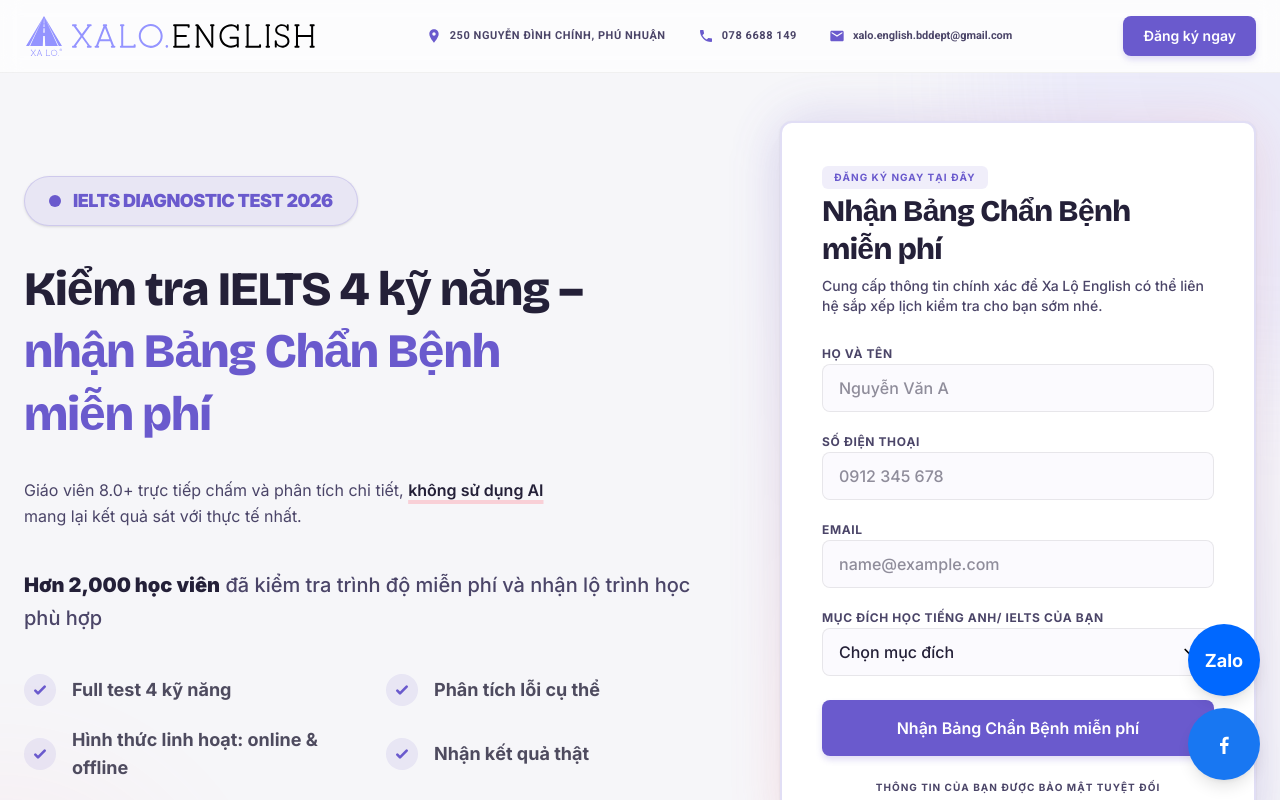
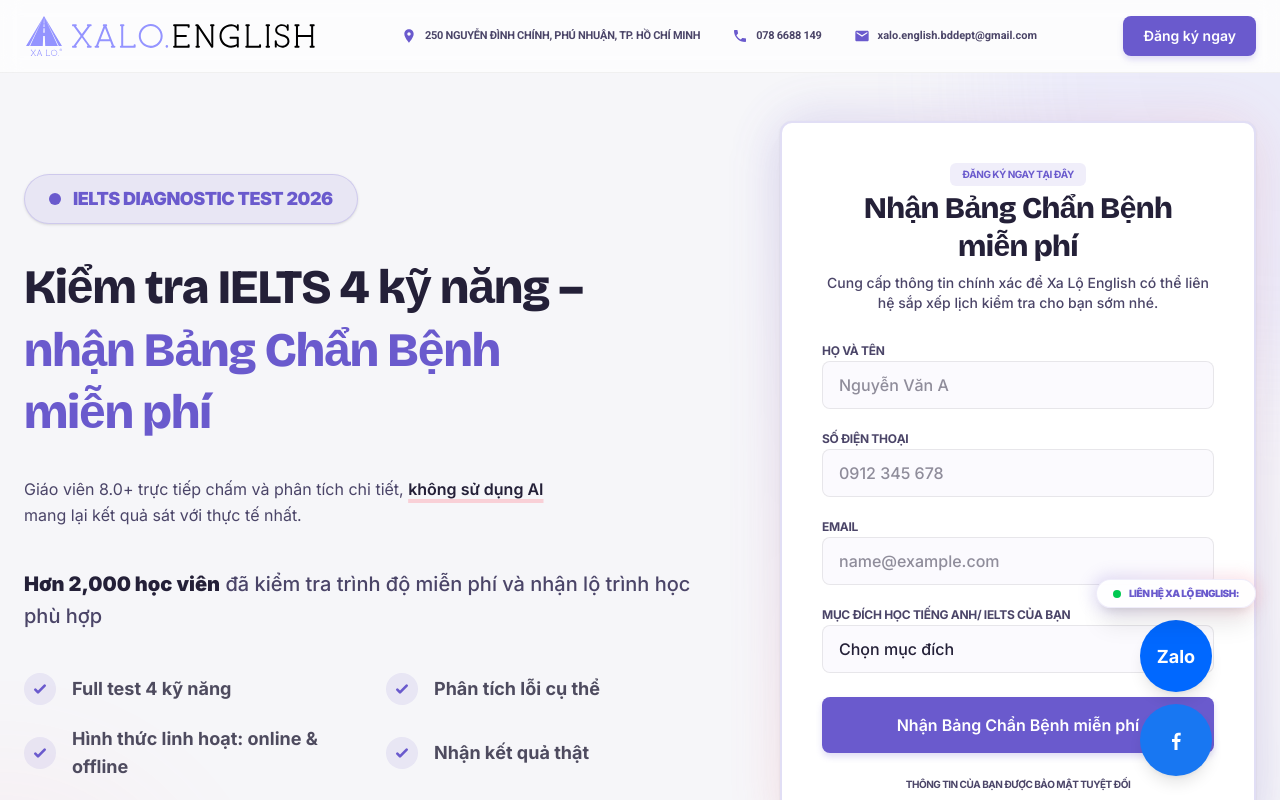
Before and after one commit to itxalo1413-art/Xalo_Landingpage, a Next.js app in the folder fe/: page / in a window 1280 px wide. Shown: the top 800 px of the page. Built offline with nearby package versions, Linux system fonts and the light colour scheme.

Commit message:
updating content

```diff
--- a/fe/app/page.tsx
+++ b/fe/app/page.tsx
@@ -124,12 +124,12 @@ export default function Home() {
           </div>
 
           {/* Center: Contact Info (Visible on Desktop) */}
-          <div className="hidden lg:flex items-center gap-x-8 text-[11px] font-bold text-xle-text-secondary uppercase tracking-wider font-roboto">
+          <div className="hidden lg:flex items-center gap-x-8 text-[11px] font-bold text-xle-text-secondary uppercase tracking-tight font-roboto">
             <div className="flex items-center gap-2 whitespace-nowrap">
               <svg className="w-4 h-4 text-xle-primary" viewBox="0 0 24 24" fill="currentColor">
                 <path d="M12 2C8.13 2 5 5.13 5 9c0 5.25 7 13 7 13s7-7.75 7-13c0-3.87-3.13-7-7-7zm0 9.5c-1.38 0-2.5-1.12-2.5-2.5s1.12-2.5 2.5-2.5 2.5 1.12 2.5 2.5-1.12 2.5-2.5 2.5z" />
               </svg>
-              <span>250 Nguyễn Đình Chính, Phú Nhuận</span>
+              <span>250 Nguyễn Đình Chính, Phú Nhuận, TP. Hồ Chí Minh</span>
             </div>
             <div className="flex items-center gap-2 whitespace-nowrap">
               <svg className="w-4 h-4 text-xle-primary" viewBox="0 0 24 24" fill="currentColor">
@@ -219,19 +219,19 @@ export default function Home() {
 
               {!isSubmitted ? (
                 <form className="space-y-6" onSubmit={handleSubmit}>
-                  <div className="space-y-2 relative">
-                    <div className="inline-block px-3 py-1 rounded-md bg-xle-primary/10 text-xle-primary text-[10px] font-bold uppercase tracking-widest mb-1">
+                  <div className="space-y-2 relative text-center flex flex-col items-center">
+                    <div className="inline-block px-3 py-1 rounded-md bg-xle-primary/10 text-xle-primary text-[10px] font-bold uppercase tracking-tighter mb-1">
                       Đăng ký ngay tại đây
                     </div>
                     <h2 className="text-2xl md:text-3xl font-black text-foreground leading-tight tracking-tight">
                       Nhận Bảng Chẩn Bệnh <br/>miễn phí
                     </h2>
-                    <p className="text-sm text-xle-text-secondary font-medium">Cung cấp thông tin chính xác để Xa Lộ English có thể liên hệ sắp xếp lịch kiểm tra cho bạn sớm nhé.</p>
+                    <p className="text-sm text-xle-text-secondary font-medium max-w-sm">Cung cấp thông tin chính xác để Xa Lộ English có thể liên hệ sắp xếp lịch kiểm tra cho bạn sớm nhé.</p>
                   </div>
 
                   <div className="space-y-4">
                     <div className="space-y-1.5">
-                      <label className="text-xs font-bold uppercase tracking-wider text-xle-text-secondary" htmlFor="fullName">
+                      <label className="text-xs font-bold uppercase tracking-tight text-xle-text-secondary" htmlFor="fullName">
                         Họ và tên
                       </label>
                       <input
@@ -250,7 +250,7 @@ export default function Home() {
                     </div>
 
                     <div className="space-y-1.5">
-                      <label className="text-xs font-bold uppercase tracking-wider text-xle-text-secondary" htmlFor="phone">
+                      <label className="text-xs font-bold uppercase tracking-tight text-xle-text-secondary" htmlFor="phone">
                         Số điện thoại
                       </label>
                       <input
@@ -273,7 +273,7 @@ export default function Home() {
                     </div>
 
                     <div className="space-y-1.5">
-                      <label className="text-xs font-bold uppercase tracking-wider text-xle-text-secondary" htmlFor="email">
+                      <label className="text-xs font-bold uppercase tracking-tight text-xle-text-secondary" htmlFor="email">
                         Email
                       </label>
                       <input
@@ -292,7 +292,7 @@ export default function Home() {
 
                     <div className="space-y-1.5">
                       <label
-                        className="text-xs font-bold uppercase tracking-wider text-xle-text-secondary"
+                        className="text-xs font-bold uppercase tracking-tight text-xle-text-secondary"
                         htmlFor="motivation"
                       >
                         Mục đích học tiếng Anh/ IELTS của bạn
@@ -326,7 +326,7 @@ export default function Home() {
                     {form.motivation === "Lí do khác" && (
                       <div className="space-y-1.5">
                         <label
-                          className="text-xs font-bold uppercase tracking-wider text-xle-text-secondary"
+                          className="text-xs font-bold uppercase tracking-tight text-xle-text-secondary"
                           htmlFor="otherReason"
                         >
                           Lí do khác
@@ -367,7 +367,7 @@ export default function Home() {
                     )}
                   </button>
 
-                  <p className="text-center text-[10px] text-xle-text-secondary uppercase tracking-widest font-bold">
+                  <p className="text-center text-[10px] text-xle-text-secondary uppercase tracking-tighter font-bold">
                     Thông tin của bạn được bảo mật tuyệt đối
                   </p>
                   {submitError && (
@@ -458,7 +458,7 @@ export default function Home() {
 
         <div className="mx-auto max-w-5xl px-6 relative z-10">
           <div className="stripe-card p-10 md:p-16 text-center space-y-10 shadow-2xl bg-white border border-black/[0.03]">
-            <div className="inline-flex items-center gap-3 px-5 py-2 rounded-full bg-xle-accent text-white text-xs font-black uppercase tracking-[0.2em]">
+            <div className="inline-flex items-center gap-3 px-5 py-2 rounded-full bg-xle-accent text-white text-xs font-black uppercase tracking-tighter">
               <svg className="w-4 h-4" fill="currentColor" viewBox="0 0 20 20">
                 <path fillRule="evenodd" d="M10 18a8 8 0 100-16 8 8 0 000 16zm3.707-9.293a1 1 0 00-1.414-1.414L9 10.586 7.707 9.293a1 1 0 00-1.414 1.414l2 2a1 1 0 001.414 0l4-4z" clipRule="evenodd" />
               </svg>
@@ -554,7 +554,7 @@ export default function Home() {
 
                   {idx === 8 ? (
                     <div className="absolute inset-0 bg-black/60 backdrop-blur-[1px] flex flex-col items-center justify-center text-center p-4 z-10">
-                      <p className="text-white font-extrabold text-sm md:text-lg leading-tight uppercase tracking-wider">
+                      <p className="text-white font-extrabold text-sm md:text-lg leading-tight uppercase tracking-tight">
                         Và hàng ngàn <br/> kết quả khác...
                       </p>
                       <div className="mt-3 h-0.5 w-8 bg-xle-accent"></div>
@@ -585,26 +585,25 @@ export default function Home() {
 
       {/* Info Section */}
       <section className="bg-xle-muted/30 py-24">
-        <div className="mx-auto max-w-full px-6 space-y-12">
+        <div className="mx-auto max-w-full space-y-12">
           {/* Main Info Area */}
           <div className="space-y-8">
-            <div className="flex flex-col md:flex-row md:items-end justify-between gap-8">
+            <div className="px-6 flex flex-col md:flex-row md:items-end justify-between gap-8">
               <div className="space-y-3">
                 <h2 className="text-4xl font-extrabold md:text-5xl tracking-tight">Xa Lộ English</h2>
               </div>
-
             </div>
 
-            <div className="relative w-full aspect-[21/9] md:aspect-[3/1] overflow-hidden border border-black/[0.05]">
+            <div className="relative w-full border-y border-black/[0.05]">
               <Image
-                src="/Facebook Cover.jpg"
+                src="/fbcover.png"
                 alt="Xa Lộ English Facebook Cover"
-                fill
-                className="object-cover"
+                width={1920}
+                height={640}
+                className="w-full h-auto block"
               />
             </div>
           </div>
-
         </div>
       </section>
 
@@ -636,7 +635,20 @@ export default function Home() {
         </div>
       </footer>
 
-      <div className="fixed bottom-5 right-5 z-50 flex flex-col gap-3">
+      <div className="fixed bottom-6 right-6 z-50 flex flex-col items-center gap-3 group">
+        <div className="relative">
+          {/* Decorative glow behind the label */}
+          <div className="absolute -inset-1 bg-gradient-to-r from-xle-primary to-xle-accent rounded-full blur opacity-20 group-hover:opacity-40 transition-opacity duration-500" />
+
+          <span className="relative flex items-center gap-2 px-4 py-1.5 rounded-full bg-white/95 backdrop-blur-md text-[10px] font-black uppercase tracking-tighter text-xle-primary shadow-xl border border-xle-primary/10">
+            {/* Pulsing indicator */}
+            <span className="relative flex h-2 w-2">
+              <span className="animate-ping absolute inline-flex h-full w-full rounded-full bg-green-400 opacity-75"></span>
+              <span className="relative inline-flex rounded-full h-2 w-2 bg-green-500"></span>
+            </span>
+            Liên hệ Xa Lộ English:
+          </span>
+        </div>
         <a
           href="https://zalo.me/0354943544"
           target="_blank"
```
Also changed, not shown: fe/public/fbcover.png (added).
